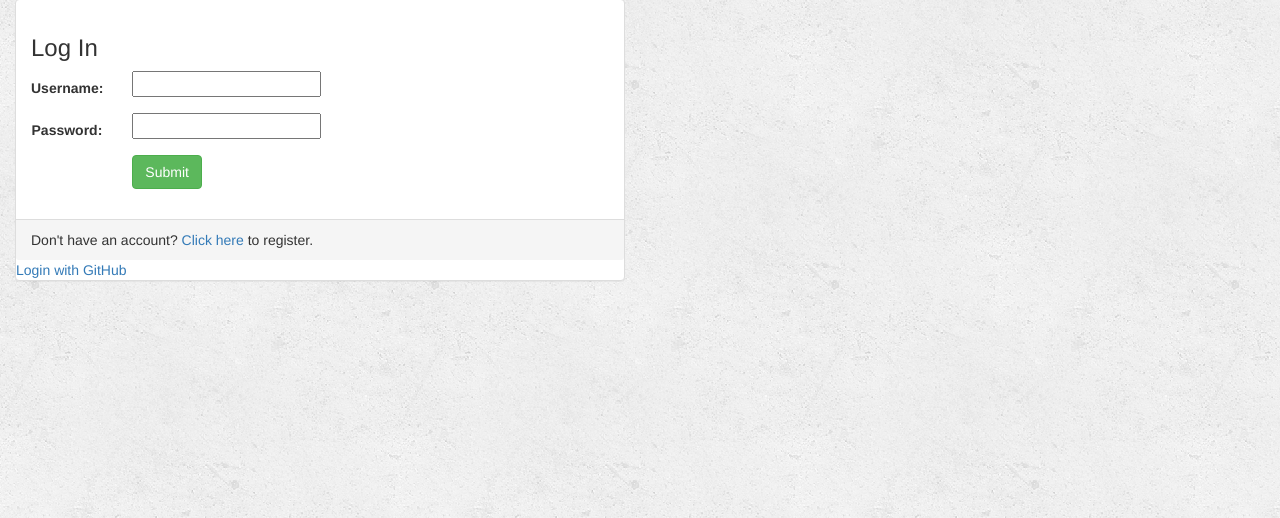
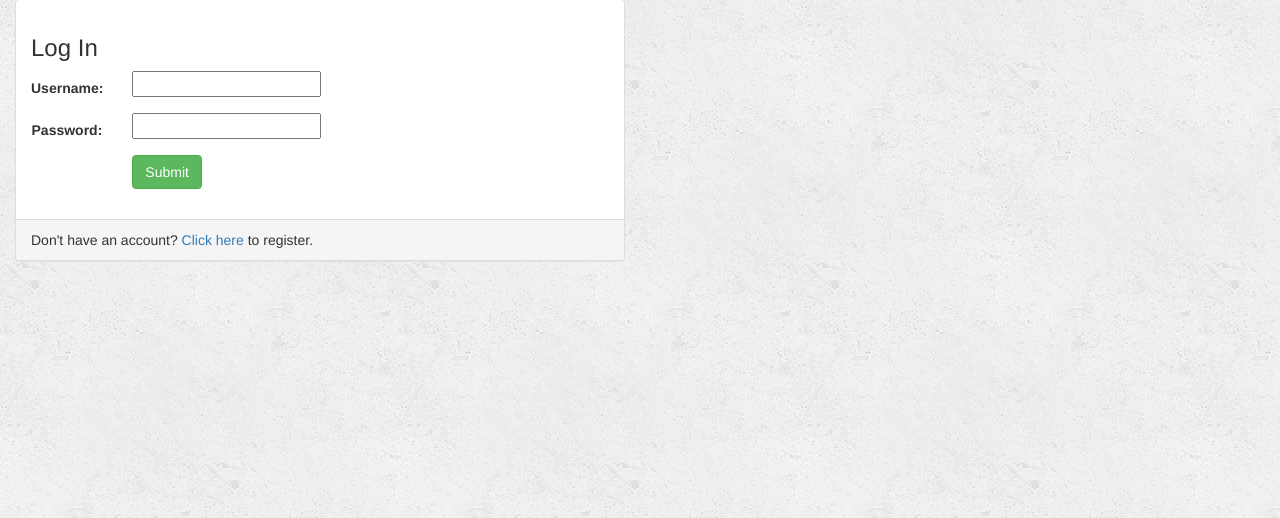
Before and after one commit to punit121/Music, a Django app: page /music/ in a window 1280 px wide. Shown: the part 73-591 px from the top of the page. Run offline with Django 3.2, Linux system fonts and the light colour scheme; some libraries are stand-ins or nearby versions.

Commit message:
social auth work improved

```diff
--- a/music/templates/music/login.html
+++ b/music/templates/music/login.html
@@ -41,7 +41,6 @@
                 <div class="panel-footer">
                     Don't have an account? <a href="{% url 'music:register' %}">Click here</a> to register.
                 </div>
-                 <a href="{% url 'social:begin' 'github' %}">Login with GitHub</a><br>
             </div>
         </div>
     </div>
--- a/music/urls.py
+++ b/music/urls.py
@@ -16,7 +16,7 @@ urlpatterns = [
     url(r'^(?P<song_id>[0-9]+)/favorite/$', views.favorite, name='favorite'),
     url(r'^songs/(?P<filter_by>[a-zA_Z]+)/$', views.songs, name='songs'),
     url(r'^create_album/$', views.create_album, name='create_album'),
-     url(r'^settings/$', views.settings, name='settings'),
+    url(r'^settings/$', views.settings, name='settings'),
     url(r'^oauth/', include('social_django.urls', namespace='social')),  # <--
     url(r'^(?P<album_id>[0-9]+)/create_song/$', views.create_song, name='create_song'),
     url(r'^(?P<album_id>[0-9]+)/delete_song/(?P<song_id>[0-9]+)/$', views.delete_song, name='delete_song'),
```
